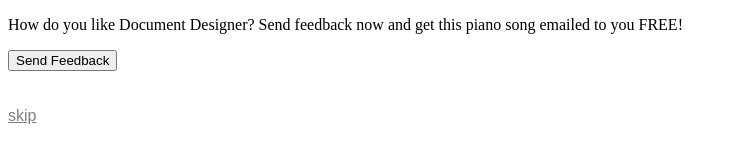
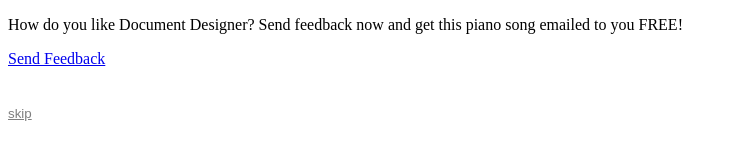
Before and after one commit to TheRoysStore/document-designer, a plain HTML site: page index.html in a window 1280 px wide. Shown: the whole page, without its empty margins (0-737 px from the left). Drawn offline with Linux system fonts and the light colour scheme.

Commit message:
Update index.html

```diff
--- a/index.html
+++ b/index.html
@@ -1,4 +1,4 @@
-<!DOctype HTML>
+<!Doctype HTML>
 <html>
     <head>
         <title>Free Song!</title>
@@ -15,14 +15,14 @@
 
     <body>
         <P>How do you like Document Designer? Send feedback now and get this piano song emailed to you FREE!</P>
-        <button>Send Feedback</button>
+        <a href="mailto:TheRoysStore@gmail.com?Subject=Feedback" target="_top">Send Feedback</a>
         <br><br><br>
         <a href="ddMain.html" class="skip">skip</a>
     </body>
 
     <style>
         .skip {
-            font-size: 10;
+            font-size: 10pt;
             font-family: arial;
             color: #7f7f7f;
         }
```
